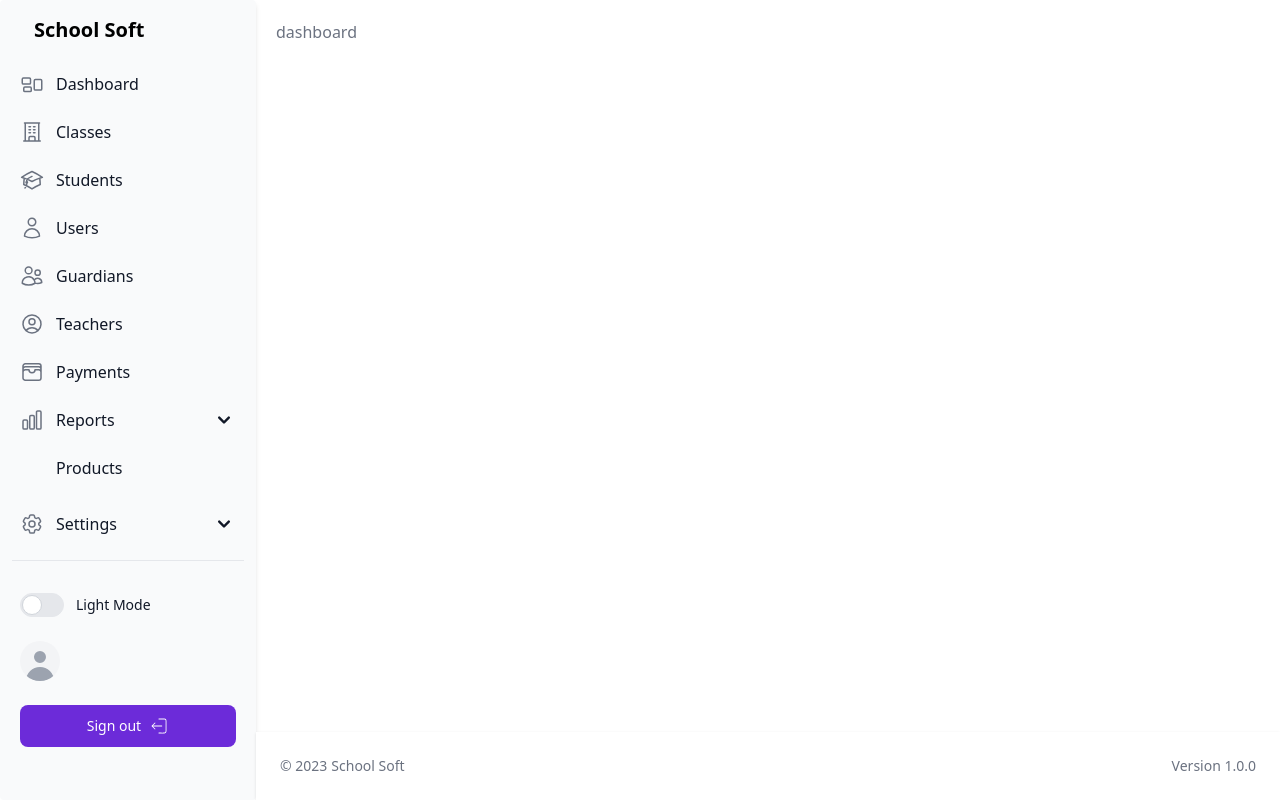
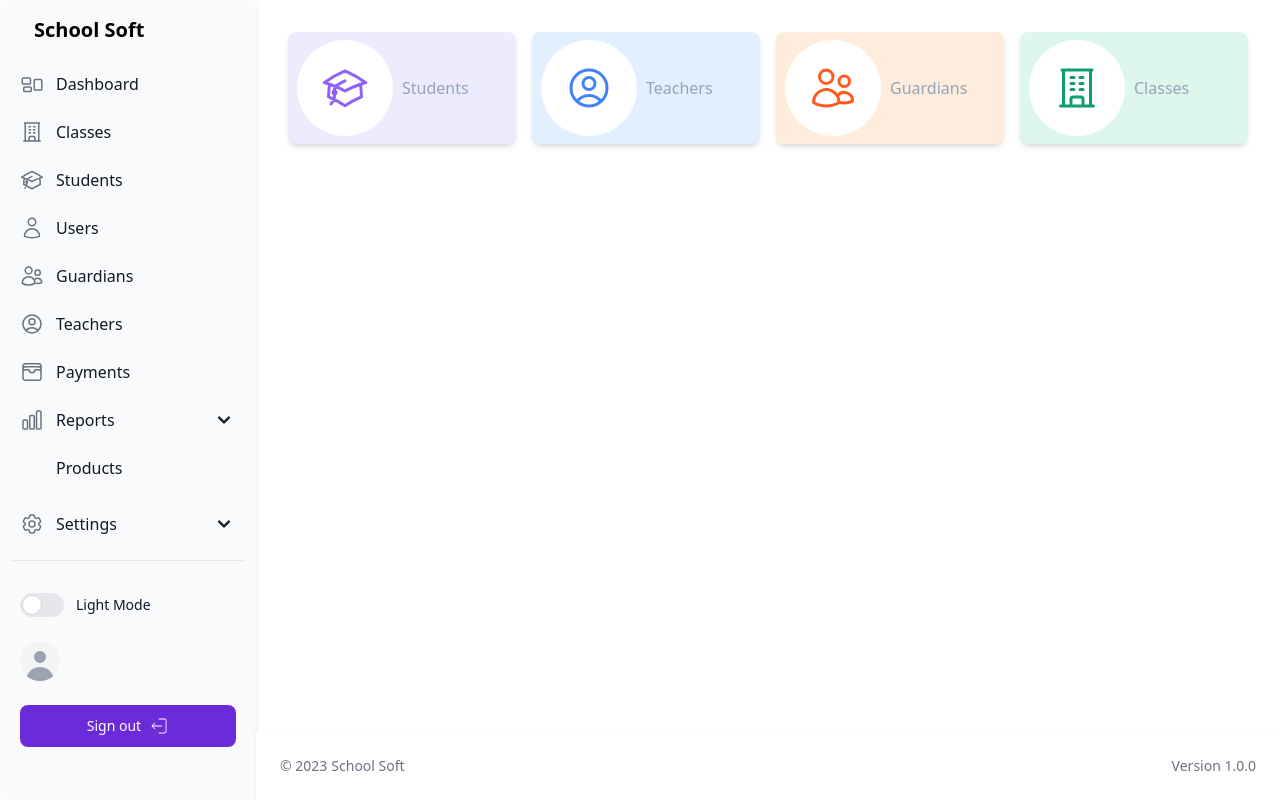
Before and after one commit to Ebenezr/School-Management-System-Frontend, a React (Create React App) app: page /dashboard in a window 1280 px wide. Both pictures are taken after a click on the button "Reports". Built offline with nearby package versions, Linux system fonts and the light colour scheme; no server answers.

Commit message:
add dashboard panel

```diff
--- a/src/Components/svg/stud.jsx
+++ b/src/Components/svg/stud.jsx
@@ -1,6 +1,6 @@
 import React from "react";
 
-const stud = () => {
+const Stud = () => {
   return (
     <svg
       xmlns="http://www.w3.org/2000/svg"
@@ -19,4 +19,4 @@ const stud = () => {
   );
 };
 
-export default stud;
+export default Stud;
--- a/src/Pages/Dashboard.jsx
+++ b/src/Pages/Dashboard.jsx
@@ -1,7 +1,191 @@
+import { useQuery } from "@tanstack/react-query";
+import axios from "axios";
 import React from "react";
 
 const Dashboard = () => {
-  return <div className="">dashboard</div>;
+  const fetchData = async () => {
+    try {
+      const [
+        studentsResponce,
+        teachersResponce,
+        classesResponce,
+        guardiansResponce,
+      ] = await Promise.all([
+        axios.get(`${process.env.REACT_APP_BASE_URL}/students/count`),
+        axios.get(`${process.env.REACT_APP_BASE_URL}/teachers/count`),
+        axios.get(`${process.env.REACT_APP_BASE_URL}/classes/count`),
+        axios.get(`${process.env.REACT_APP_BASE_URL}/guardians/count`),
+      ]);
+
+      return {
+        students: studentsResponce.data.totalStudents,
+        teachers: teachersResponce.data.totalTeachers,
+        classes: classesResponce.data.totalClasses,
+        guardians: guardiansResponce.data.totalGuardians,
+      };
+    } catch (error) {
+      throw new Error("Error fetching data");
+    }
+  };
+
+  const { data, isLoading } = useQuery(["dashboard-data"], fetchData);
+
+  const studentsCount = data?.students;
+  const teachersCount = data?.teachers;
+  const classesCount = data?.classes;
+  const guardiansCount = data?.guardians;
+
+  return (
+    <section className="p-3">
+      <div className="grid grid-cols-1 md:grid-cols-2 lg:grid-cols-4  gap-4">
+        {/* student  card */}
+        {isLoading ? (
+          <SkeletonLoader />
+        ) : (
+          <div className="grid grid-cols-2 bg-purple-100 shadow-md w-full h-28 rounded-lg">
+            <div className="place-items-center grid mx-auto my-auto rounded-full bg-white h-24 w-24 ">
+              <svg
+                xmlns="http://www.w3.org/2000/svg"
+                fill="none"
+                viewBox="0 0 24 24"
+                strokeWidth="1.5"
+                stroke="currentColor"
+                className="w-12 h-12 text-purple-500"
+              >
+                <path
+                  strokeLinecap="round"
+                  strokeLinejoin="round"
+                  d="M4.26 10.147a60.436 60.436 0 00-.491 6.347A48.627 48.627 0 0112 20.904a48.627 48.627 0 018.232-4.41 60.46 60.46 0 00-.491-6.347m-15.482 0a50.57 50.57 0 00-2.658-.813A59.905 59.905 0 0112 3.493a59.902 59.902 0 0110.399 5.84c-.896.248-1.783.52-2.658.814m-15.482 0A50.697 50.697 0 0112 13.489a50.702 50.702 0 017.74-3.342M6.75 15a.75.75 0 100-1.5.75.75 0 000 1.5zm0 0v-3.675A55.378 55.378 0 0112 8.443m-7.007 11.55A5.981 5.981 0 006.75 15.75v-1.5"
+                />
+              </svg>
+            </div>
+            <div className="flex flex-col my-auto  ">
+              <div>
+                <p className="text-4xl text-purple-500 font-semibold">
+                  {studentsCount}
+                </p>
+              </div>
+              <div>
+                <p className="text-slate-400">Students</p>
+              </div>
+            </div>
+          </div>
+        )}
+        {/* teacher card */}
+
+        {isLoading ? (
+          <SkeletonLoader />
+        ) : (
+          <div className="grid grid-cols-2 bg-blue-100 shadow-md w-full h-28 rounded-lg">
+            <div className="place-items-center grid mx-auto my-auto rounded-full bg-white h-24 w-24 ">
+              <svg
+                xmlns="http://www.w3.org/2000/svg"
+                fill="none"
+                viewBox="0 0 24 24"
+                strokeWidth="1.5"
+                stroke="currentColor"
+                className="w-12 h-12 text-blue-500"
+              >
+                <path
+                  strokeLinecap="round"
+                  strokeLinejoin="round"
+                  d="M17.982 18.725A7.488 7.488 0 0012 15.75a7.488 7.488 0 00-5.982 2.975m11.963 0a9 9 0 10-11.963 0m11.963 0A8.966 8.966 0 0112 21a8.966 8.966 0 01-5.982-2.275M15 9.75a3 3 0 11-6 0 3 3 0 016 0z"
+                />
+              </svg>
+            </div>
+            <div className="flex flex-col my-auto  ">
+              <div>
+                <p className="text-4xl text-blue-500 font-semibold">
+                  {teachersCount}
+                </p>
+              </div>
+              <div>
+                <p className="text-slate-400">Teachers</p>
+              </div>
+            </div>
+          </div>
+        )}
+        {/* parents card */}
+        {isLoading ? (
+          <SkeletonLoader />
+        ) : (
+          <div className="grid grid-cols-2 bg-orange-100 shadow-md w-full h-28 rounded-lg">
+            <div className="place-items-center grid mx-auto my-auto rounded-full bg-white h-24 w-24 ">
+              <svg
+                xmlns="http://www.w3.org/2000/svg"
+                fill="none"
+                viewBox="0 0 24 24"
+                strokeWidth="1.5"
+                stroke="currentColor"
+                className="w-12 h-12 text-orange-500"
+              >
+                <path
+                  strokeLinecap="round"
+                  strokeLinejoin="round"
+                  d="M15 19.128a9.38 9.38 0 002.625.372 9.337 9.337 0 004.121-.952 4.125 4.125 0 00-7.533-2.493M15 19.128v-.003c0-1.113-.285-2.16-.786-3.07M15 19.128v.106A12.318 12.318 0 018.624 21c-2.331 0-4.512-.645-6.374-1.766l-.001-.109a6.375 6.375 0 0111.964-3.07M12 6.375a3.375 3.375 0 11-6.75 0 3.375 3.375 0 016.75 0zm8.25 2.25a2.625 2.625 0 11-5.25 0 2.625 2.625 0 015.25 0z"
+                />
+              </svg>
+            </div>
+            <div className="flex flex-col my-auto  ">
+              <div>
+                <p className="text-4xl text-orange-500 font-semibold">
+                  {guardiansCount}
+                </p>
+              </div>
+              <div>
+                <p className="text-slate-400">Guardians</p>
+              </div>
+            </div>
+          </div>
+        )}
+        {/* classes */}
+        {isLoading ? (
+          <SkeletonLoader />
+        ) : (
+          <div className="grid grid-cols-2 bg-green-100 shadow-md w-full h-28 rounded-lg">
+            <div className="place-items-center grid mx-auto my-auto rounded-full bg-white h-24 w-24 ">
+              <svg
+                xmlns="http://www.w3.org/2000/svg"
+                fill="none"
+                viewBox="0 0 24 24"
+                strokeWidth="1.5"
+                stroke="currentColor"
+                className="w-12 h-12 text-green-500"
+              >
+                <path
+                  strokeLinecap="round"
+                  strokeLinejoin="round"
+                  d="M3.75 21h16.5M4.5 3h15M5.25 3v18m13.5-18v18M9 6.75h1.5m-1.5 3h1.5m-1.5 3h1.5m3-6H15m-1.5 3H15m-1.5 3H15M9 21v-3.375c0-.621.504-1.125 1.125-1.125h3.75c.621 0 1.125.504 1.125 1.125V21"
+                />
+              </svg>
+            </div>
+            <div className="flex flex-col my-auto  ">
+              <div>
+                <p className="text-4xl text-green-500 font-semibold">
+                  {classesCount}
+                </p>
+              </div>
+              <div>
+                <p className="text-slate-400">Classes</p>
+              </div>
+            </div>
+          </div>
+        )}
+      </div>
+    </section>
+  );
 };
 
 export default Dashboard;
+
+function SkeletonLoader() {
+  return (
+    <div className="grid grid-cols-2 bg-white shadow-md animate-pulse w-full h-28 rounded-lg">
+      <div className="place-items-center grid mx-auto my-auto rounded-full bg-slate-200 animate-pulse h-24 w-24 "></div>
+      <div className="flex flex-col my-auto px-2 gap-2  ">
+        <div className="bg-gray-200 animate-pulse h-12 rounded"></div>
+        <div className="bg-gray-200 animate-pulse h-6 rounded"></div>
+      </div>
+    </div>
+  );
+}
--- a/tailwind.config.js
+++ b/tailwind.config.js
@@ -6,7 +6,14 @@ module.exports = {
     "node_modules/flowbite-react/**/*.{js,jsx,ts,tsx}",
   ],
   theme: {
-    extend: {},
+    extend: {
+      screens: {
+        sm: "480px",
+        md: "768px",
+        lg: "1280px",
+        xl: "1440px",
+      },
+    },
   },
   plugins: [require("flowbite/plugin"), require("@tailwindcss/forms")],
 };
```
